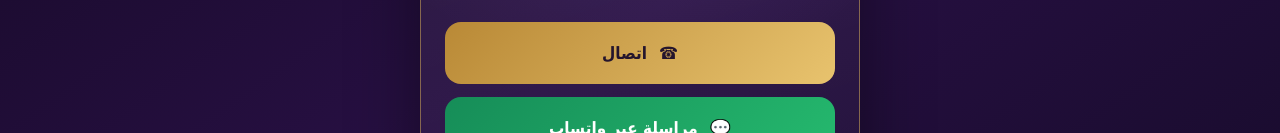
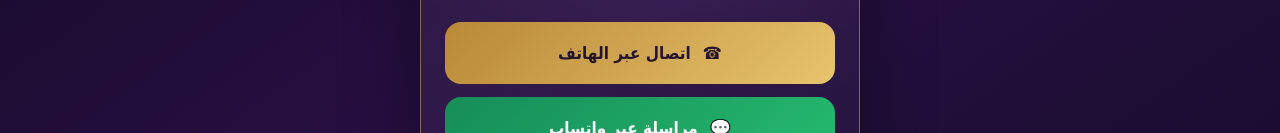
Before and after one commit to adnanalqhtani77-lgtm/alkaif-customer-service, a plain HTML site: page index.html in a window 1280 px wide. Shown: the part 465-598 px from the top of the page. Drawn offline with Linux system fonts and the light colour scheme.

Commit message:
Update index.html

```diff
--- a/index.html
+++ b/index.html
@@ -48,7 +48,7 @@
     <p class="sub">نسعد بتواصلكم معنا . اختر الطريقة المناسبة للتواصل معنا .</p>
     <div class="actions">
       <a class="action call" href="tel:+966538174054" aria-label="اتصال مباشر بالإدارة">
-        <span aria-hidden="true">☎</span><span>اتصال </span>
+        <span aria-hidden="true">☎</span><span>اتصال عبر الهاتف </span>
       </a>
       <a class="action whatsapp" href="https://wa.me/966538174054" target="_blank" rel="noopener" aria-label="محادثة واتساب مع الإدارة">
         <span aria-hidden="true">💬</span><span>مراسلة عبر واتساب</span>
```
